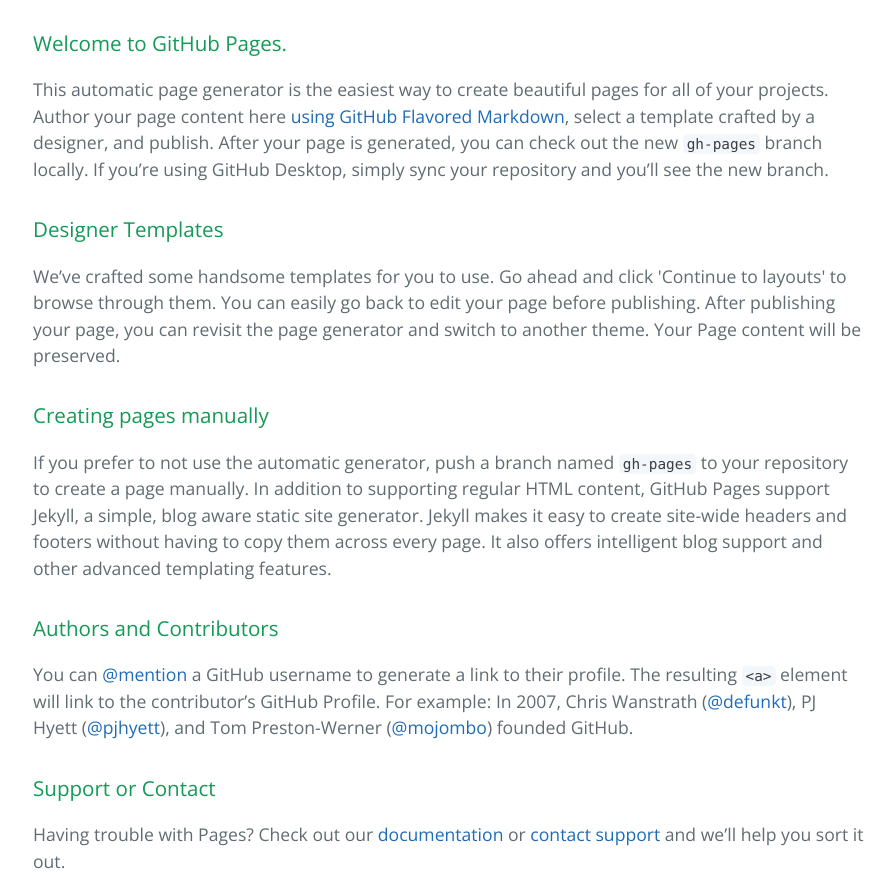
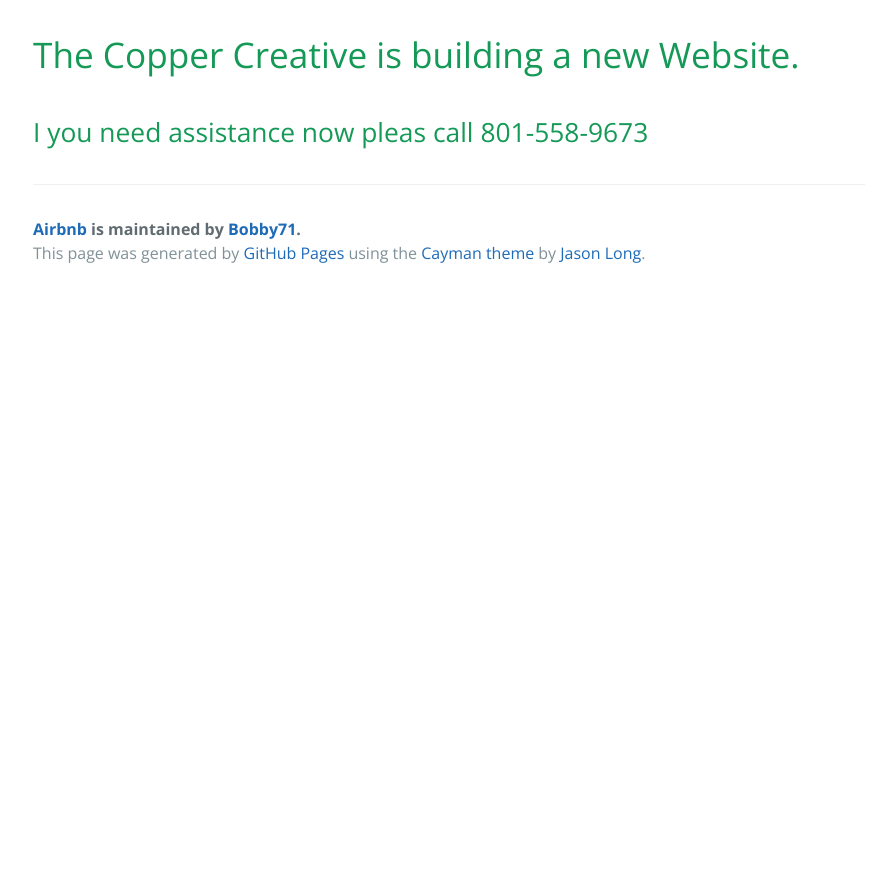
Before and after one commit to Bobby71/Airbnb, a plain HTML site: page index.html in a window 1280 px wide. Shown: the part 340-1217 px from the top of the page, without its empty margins (191-1083 px from the left). After the commit the page ends 800 px from the top, so only its background shows below. Drawn offline with nearby package versions, Linux system fonts and the light colour scheme.

```diff
--- a/index.html
+++ b/index.html
@@ -19,30 +19,11 @@
     </section>
 
     <section class="main-content">
-      <h3>
-<a id="welcome-to-github-pages" class="anchor" href="#welcome-to-github-pages" aria-hidden="true"><span aria-hidden="true" class="octicon octicon-link"></span></a>Welcome to GitHub Pages.</h3>
+      <h1>
+<a id="the-copper-creative-is-building-a-new-website" class="anchor" href="#the-copper-creative-is-building-a-new-website" aria-hidden="true"><span aria-hidden="true" class="octicon octicon-link"></span></a>The Copper Creative is building a new Website.</h1>
 
-<p>This automatic page generator is the easiest way to create beautiful pages for all of your projects. Author your page content here <a href="https://guides.github.com/features/mastering-markdown/">using GitHub Flavored Markdown</a>, select a template crafted by a designer, and publish. After your page is generated, you can check out the new <code>gh-pages</code> branch locally. If you’re using GitHub Desktop, simply sync your repository and you’ll see the new branch.</p>
-
-<h3>
-<a id="designer-templates" class="anchor" href="#designer-templates" aria-hidden="true"><span aria-hidden="true" class="octicon octicon-link"></span></a>Designer Templates</h3>
-
-<p>We’ve crafted some handsome templates for you to use. Go ahead and click 'Continue to layouts' to browse through them. You can easily go back to edit your page before publishing. After publishing your page, you can revisit the page generator and switch to another theme. Your Page content will be preserved.</p>
-
-<h3>
-<a id="creating-pages-manually" class="anchor" href="#creating-pages-manually" aria-hidden="true"><span aria-hidden="true" class="octicon octicon-link"></span></a>Creating pages manually</h3>
-
-<p>If you prefer to not use the automatic generator, push a branch named <code>gh-pages</code> to your repository to create a page manually. In addition to supporting regular HTML content, GitHub Pages support Jekyll, a simple, blog aware static site generator. Jekyll makes it easy to create site-wide headers and footers without having to copy them across every page. It also offers intelligent blog support and other advanced templating features.</p>
-
-<h3>
-<a id="authors-and-contributors" class="anchor" href="#authors-and-contributors" aria-hidden="true"><span aria-hidden="true" class="octicon octicon-link"></span></a>Authors and Contributors</h3>
-
-<p>You can <a href="https://help.github.com/articles/basic-writing-and-formatting-syntax/#mentioning-users-and-teams" class="user-mention">@mention</a> a GitHub username to generate a link to their profile. The resulting <code>&lt;a&gt;</code> element will link to the contributor’s GitHub Profile. For example: In 2007, Chris Wanstrath (<a href="https://github.com/defunkt" class="user-mention">@defunkt</a>), PJ Hyett (<a href="https://github.com/pjhyett" class="user-mention">@pjhyett</a>), and Tom Preston-Werner (<a href="https://github.com/mojombo" class="user-mention">@mojombo</a>) founded GitHub.</p>
-
-<h3>
-<a id="support-or-contact" class="anchor" href="#support-or-contact" aria-hidden="true"><span aria-hidden="true" class="octicon octicon-link"></span></a>Support or Contact</h3>
-
-<p>Having trouble with Pages? Check out our <a href="https://help.github.com/pages">documentation</a> or <a href="https://github.com/contact">contact support</a> and we’ll help you sort it out.</p>
+<h2>
+<a id="i-you-need-assistance-now-pleas-call-801-558-9673" class="anchor" href="#i-you-need-assistance-now-pleas-call-801-558-9673" aria-hidden="true"><span aria-hidden="true" class="octicon octicon-link"></span></a>I you need assistance now pleas call 801-558-9673</h2>
 
       <footer class="site-footer">
         <span class="site-footer-owner"><a href="https://github.com/Bobby71/Airbnb">Airbnb</a> is maintained by <a href="https://github.com/Bobby71">Bobby71</a>.</span>
```
Also changed, not shown: params.json (+1 -1 lines).
